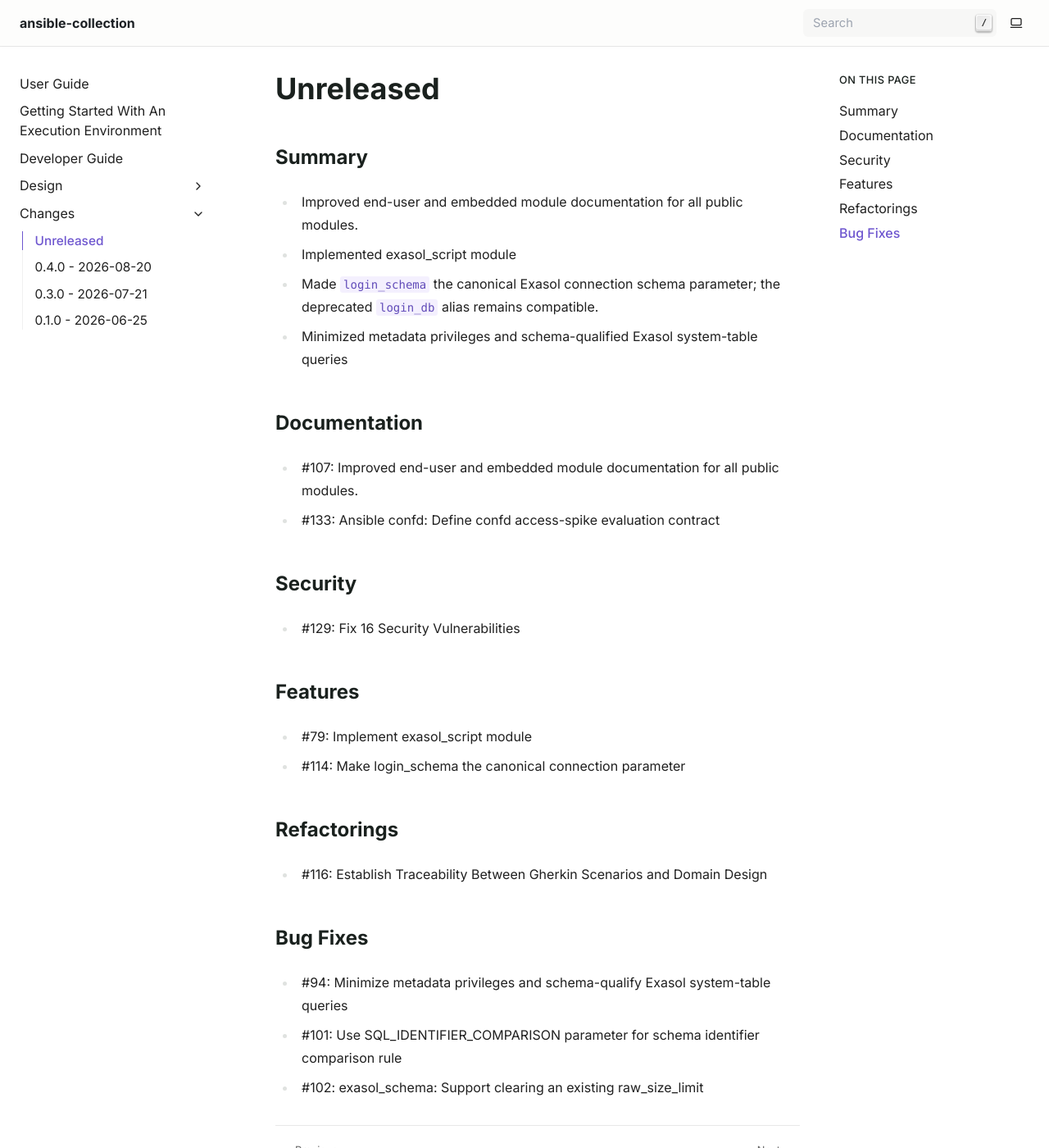
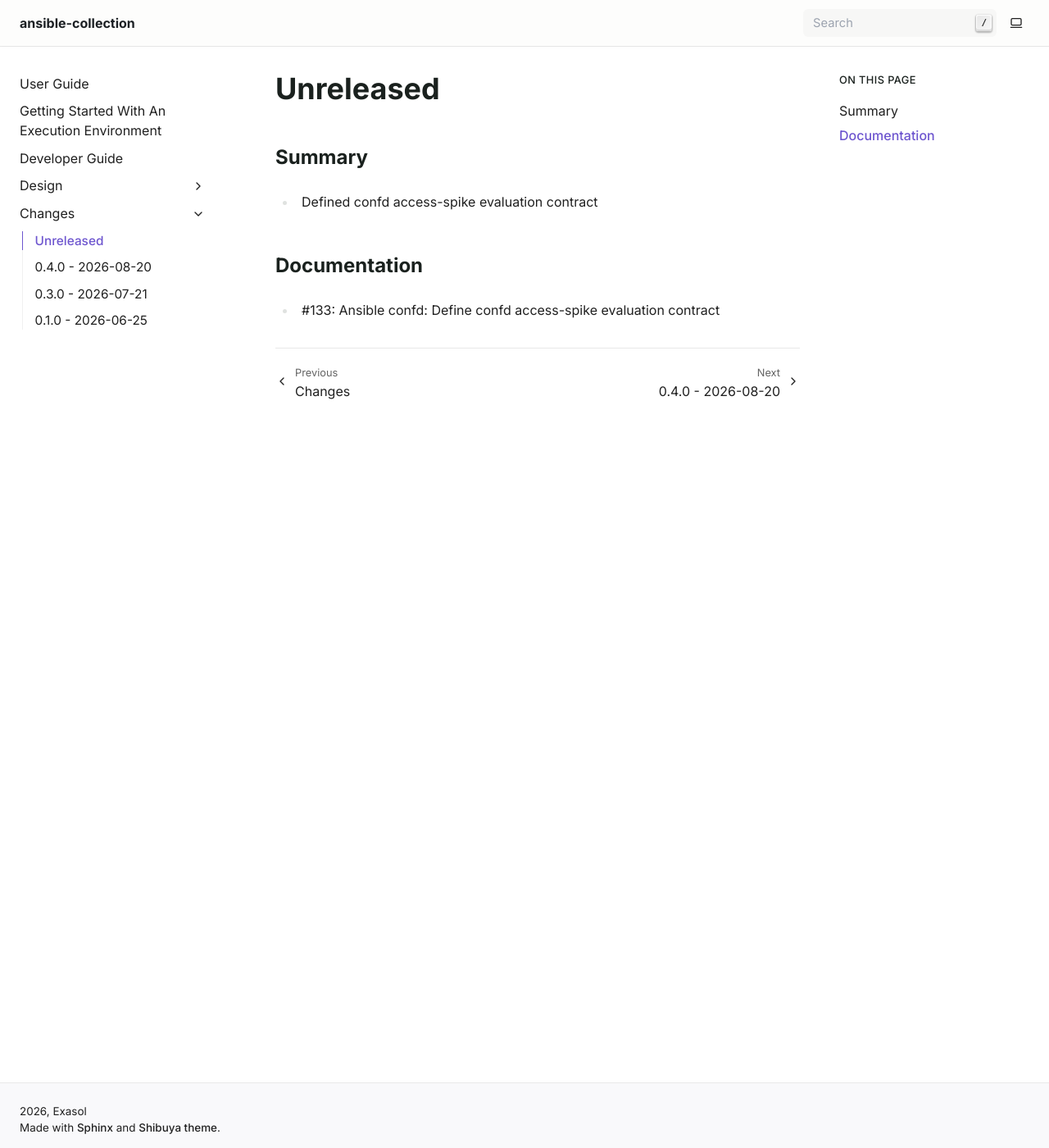
Before and after one commit to exasol/ansible-collection, a Sphinx documentation site: the page built from doc/changes/unreleased.md, in a window 1280 px wide and 1400 px high. Shown: the whole window at 82% size. Built offline with Sphinx 7.4.7, drawn with Linux system fonts in a browser that asks for light colours.

Commit message:
Merged main and resolved conflicts

```diff
--- a/doc/changes/unreleased.md
+++ b/doc/changes/unreleased.md
@@ -2,32 +2,8 @@
 
 ## Summary
 
-* Improved end-user and embedded module documentation for all public modules.
-* Implemented exasol_script module
-* Made `login_schema` the canonical Exasol connection schema parameter; the
-  deprecated `login_db` alias remains compatible.
-* Minimized metadata privileges and schema-qualified Exasol system-table queries
+* Defined confd access-spike evaluation contract
 
 ## Documentation
 
-* #107: Improved end-user and embedded module documentation for all public modules.
 * #133: Ansible confd: Define confd access-spike evaluation contract
-
-## Security
-
-* #129: Fix 16 Security Vulnerabilities
-
-## Features
-
-* #79: Implement exasol_script module
-* #114: Make login_schema the canonical connection parameter
-
-## Refactorings
-
-* #116: Establish Traceability Between Gherkin Scenarios and Domain Design
-
-## Bug Fixes
-
-* #94: Minimize metadata privileges and schema-qualify Exasol system-table queries
-* #101: Use SQL_IDENTIFIER_COMPARISON parameter for schema identifier comparison rule
-* #102: exasol_schema: Support clearing an existing raw_size_limit
```
